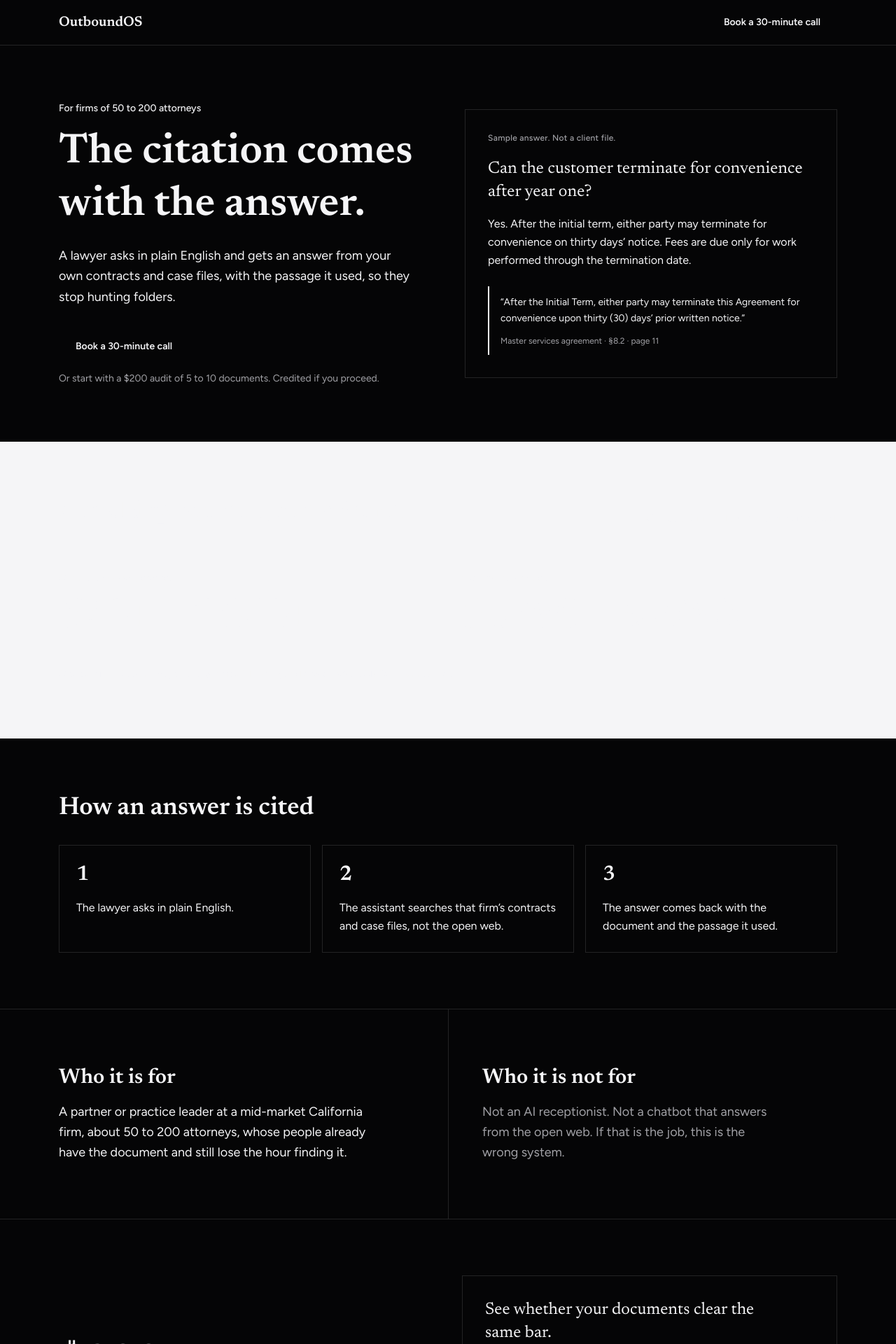
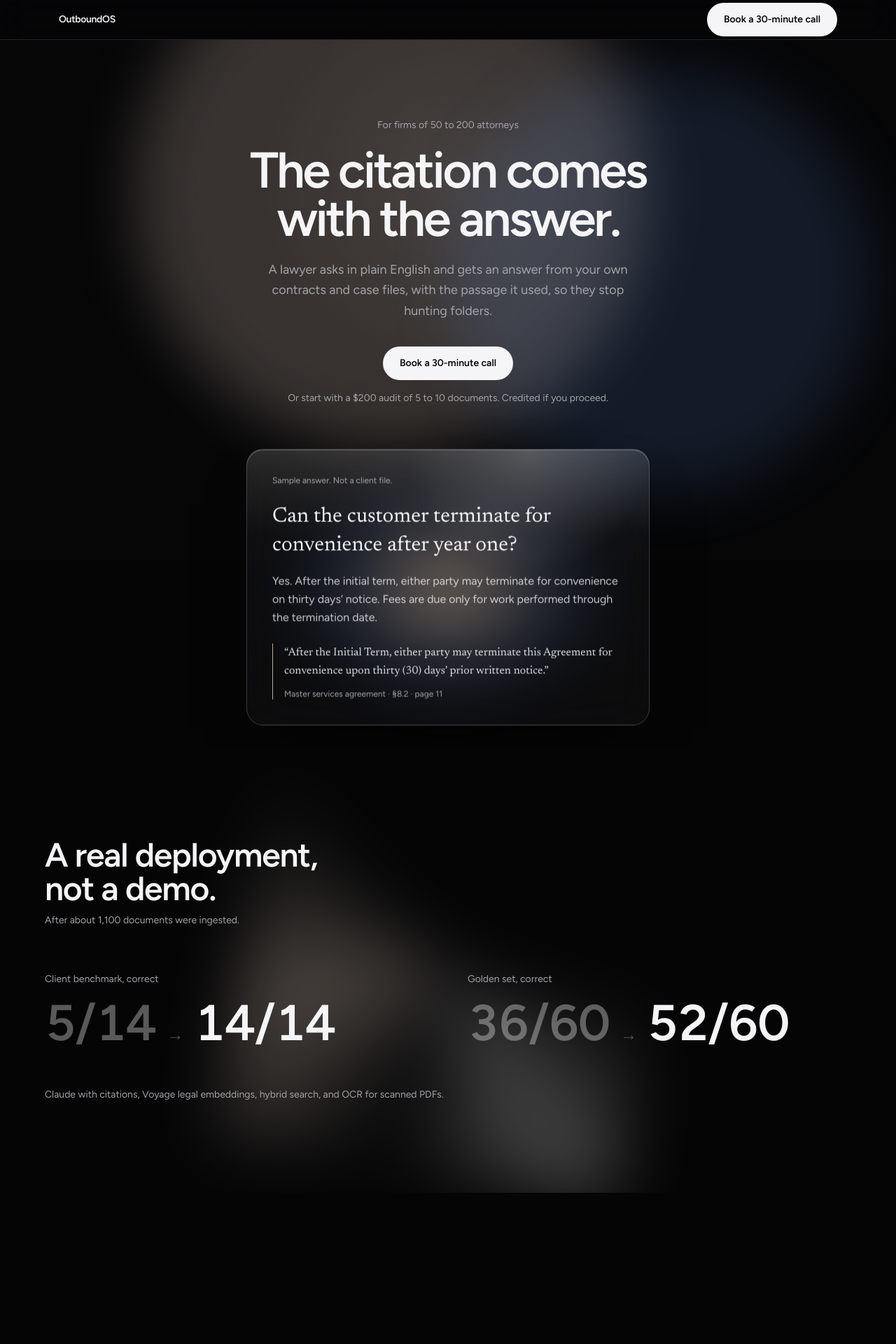
Before and after one commit to tylersortijas/outbound-os, a Next.js app: page / in a window 1280 px wide. Shown: the top 1920 px of the page at 70% size. Built offline with nearby package versions, Linux system fonts and the light colour scheme.

Commit message:
Add the dark product page interactions.
Glass sample card, drifting light, a scroll progress line, and the scores count up to the real result.

```diff
--- a/src/app/page.tsx
+++ b/src/app/page.tsx
@@ -1,140 +1,263 @@
+"use client";
+
+import { useEffect, useRef, useState, type MouseEvent } from "react";
+
 const CALENDLY = "https://calendly.com/francisco-r-outboundos/30min";
 const LINKEDIN = "https://www.linkedin.com/in/franciscoroncalli/";
 
-function BookButton({ className = "inline-flex" }: { className?: string }) {
+function BookButton({ className = "" }: { className?: string }) {
   return (
     <a
       href={CALENDLY}
       target="_blank"
       rel="noreferrer"
-      className={`min-h-12 items-center justify-center bg-copper px-6 text-sm font-semibold text-paper transition-colors duration-200 hover:bg-ink ${className}`}
+      className={`inline-flex min-h-12 items-center justify-center rounded-full bg-ink px-6 text-sm font-semibold text-canvas transition-transform duration-200 hover:scale-[1.03] ${className}`}
     >
       Book a 30-minute call
     </a>
   );
 }
 
+function Score({
+  from,
+  to,
+  den,
+  label,
+}: {
+  from: number;
+  to: number;
+  den: number;
+  label: string;
+}) {
+  const ref = useRef<HTMLDivElement>(null);
+  const [value, setValue] = useState(from);
+
+  useEffect(() => {
+    const el = ref.current;
+    if (!el) return;
+    let raf = 0;
+    const io = new IntersectionObserver(
+      ([entry]) => {
+        if (!entry.isIntersecting) return;
+        io.disconnect();
+        if (window.matchMedia("(prefers-reduced-motion: reduce)").matches) {
+          setValue(to);
+          return;
+        }
+        const start = performance.now();
+        const tick = (now: number) => {
+          const p = Math.min(1, (now - start) / 1200);
+          const eased = 1 - (1 - p) ** 3;
+          setValue(Math.round(from + (to - from) * eased));
+          if (p < 1) raf = requestAnimationFrame(tick);
+        };
+        raf = requestAnimationFrame(tick);
+      },
+      { threshold: 0.45 },
+    );
+    io.observe(el);
+    return () => {
+      io.disconnect();
+      cancelAnimationFrame(raf);
+    };
+  }, [from, to]);
+
+  return (
+    <div ref={ref}>
+      <p className="text-sm text-muted">{label}</p>
+      <p className="mt-4 flex flex-wrap items-baseline gap-x-4 font-sans text-5xl font-semibold tracking-tight tabular-nums md:text-7xl">
+        <span className="text-ink/35">
+          {from}/{den}
+        </span>
+        <span className="sr-only">to</span>
+        <span className="text-2xl text-ink/30" aria-hidden>
+          →
+        </span>
+        <span>
+          {value}/{den}
+        </span>
+      </p>
+    </div>
+  );
+}
+
+function ProductCard() {
+  const ref = useRef<HTMLElement>(null);
+
+  const onMove = (e: MouseEvent<HTMLElement>) => {
+    const el = ref.current;
+    if (!el || window.matchMedia("(prefers-reduced-motion: reduce)").matches) return;
+    const r = el.getBoundingClientRect();
+    const px = (e.clientX - r.left) / r.width;
+    const py = (e.clientY - r.top) / r.height;
+    el.style.transform = `rotateX(${(py - 0.5) * -8}deg) rotateY(${(px - 0.5) * 10}deg)`;
+    el.style.setProperty("--sx", `${px * 100}%`);
+    el.style.setProperty("--sy", `${py * 100}%`);
+  };
+
+  const onLeave = () => {
+    const el = ref.current;
+    if (!el) return;
+    el.style.transform = "rotateX(0deg) rotateY(0deg)";
+  };
+
+  return (
+    <div className="stage float relative mx-auto mt-16 max-w-xl">
+      <div className="halo absolute -inset-16 -z-10" aria-hidden />
+      <figure
+        ref={ref}
+        onMouseMove={onMove}
+        onMouseLeave={onLeave}
+        className="glass relative overflow-hidden rounded-3xl p-7 text-left transition-transform duration-200 ease-out will-change-transform md:p-9"
+        style={{ transformStyle: "preserve-3d" }}
+      >
+        <div className="glass-sheen pointer-events-none absolute inset-0" aria-hidden />
+        <figcaption className="relative text-xs text-muted">Sample answer. Not a client file.</figcaption>
+        <p className="relative mt-6 font-serif text-2xl leading-snug md:text-3xl">
+          Can the customer terminate for convenience after year one?
+        </p>
+        <p className="relative mt-4 leading-relaxed text-ink/80">
+          Yes. After the initial term, either party may terminate for convenience on thirty days’
+          notice. Fees are due only for work performed through the termination date.
+        </p>
+        <blockquote className="relative mt-6 border-l border-glow/80 pl-4">
+          <p className="font-serif text-base leading-relaxed text-ink/90">
+            “After the Initial Term, either party may terminate this Agreement for convenience upon
+            thirty (30) days’ prior written notice.”
+          </p>
+          <p className="mt-3 text-xs text-muted">Master services agreement · §8.2 · page 11</p>
+        </blockquote>
+      </figure>
+    </div>
+  );
+}
+
 export default function Home() {
+  const bar = useRef<HTMLDivElement>(null);
+  const hero = useRef<HTMLElement>(null);
+
+  useEffect(() => {
+    const onScroll = () => {
+      const el = bar.current;
+      if (!el) return;
+      const max = document.documentElement.scrollHeight - window.innerHeight;
+      el.style.transform = `scaleX(${max > 0 ? window.scrollY / max : 0})`;
+    };
+    onScroll();
+    window.addEventListener("scroll", onScroll, { passive: true });
+    return () => window.removeEventListener("scroll", onScroll);
+  }, []);
+
+  const onHeroMove = (e: MouseEvent<HTMLElement>) => {
+    const el = hero.current;
+    if (!el) return;
+    const r = el.getBoundingClientRect();
+    el.style.setProperty("--mx", `${e.clientX - r.left}px`);
+    el.style.setProperty("--my", `${e.clientY - r.top}px`);
+  };
+
   return (
-    <div className="min-h-screen bg-paper text-ink">
-      <header className="sticky top-0 z-20 border-b border-line bg-paper">
-        <div className="mx-auto flex h-16 max-w-6xl items-center justify-between px-5">
-          <p className="font-serif text-xl font-semibold">OutboundOS</p>
-          <BookButton className="hidden md:inline-flex" />
+    <div className="min-h-screen bg-canvas text-ink">
+      <div className="grain" aria-hidden />
+      <div
+        ref={bar}
+        className="fixed inset-x-0 top-0 z-40 h-px origin-left bg-ink"
+        style={{ transform: "scaleX(0)" }}
+        aria-hidden
+      />
+
+      <header className="sticky top-0 z-30 border-b border-line bg-canvas/55 backdrop-blur-xl">
+        <div className="mx-auto flex h-14 max-w-6xl items-center justify-between px-5">
+          <p className="text-sm font-semibold tracking-tight">OutboundOS</p>
+          <BookButton className="hidden min-h-10 px-5 md:inline-flex" />
         </div>
       </header>
 
       <main className="pb-24 md:pb-0">
-        <section className="mx-auto grid max-w-6xl items-center gap-12 px-5 py-14 md:grid-cols-2 md:py-20">
-          <div>
-            <p className="text-sm font-medium text-copper">For firms of 50 to 200 attorneys</p>
-            <h1 className="mt-4 font-serif text-5xl leading-tight font-semibold md:text-6xl">
+        <section
+          ref={hero}
+          onMouseMove={onHeroMove}
+          className="relative overflow-hidden px-5 pt-20 pb-8 text-center md:pt-28"
+          style={{
+            background:
+              "radial-gradient(640px circle at var(--mx, 50%) var(--my, 20%), rgba(255,255,255,0.07), transparent 42%)",
+          }}
+        >
+          <div className="aurora" aria-hidden>
+            <div className="aurora-a -top-40 left-1/2 -translate-x-[70%]" />
+            <div className="aurora-b top-10 left-1/2 -translate-x-[-10%]" />
+          </div>
+          <div className="relative mx-auto max-w-4xl">
+            <p className="text-sm text-muted">For firms of 50 to 200 attorneys</p>
+            <h1 className="display mx-auto mt-5 max-w-4xl text-5xl leading-[0.96] font-semibold tracking-[-0.045em] md:text-7xl">
               The citation comes with the answer.
             </h1>
-            <p className="mt-5 max-w-lg text-lg leading-relaxed">
+            <p className="mx-auto mt-6 max-w-xl text-lg leading-relaxed text-muted">
               A lawyer asks in plain English and gets an answer from your own contracts and case
               files, with the passage it used, so they stop hunting folders.
             </p>
-            <div className="mt-8">
-              <BookButton className="inline-flex w-full sm:w-auto" />
-              <p className="mt-3 text-sm text-muted">
+            <div className="mt-9">
+              <BookButton />
+              <p className="mt-4 text-sm text-muted">
                 Or start with a $200 audit of 5 to 10 documents. Credited if you proceed.
               </p>
             </div>
+            <ProductCard />
           </div>
-
-          <figure className="border border-line bg-paper p-6 shadow-lift md:p-8">
-            <figcaption className="text-xs font-medium tracking-wide text-muted">
-              Sample answer. Not a client file.
-            </figcaption>
-            <p className="mt-5 font-serif text-2xl leading-snug">
-              Can the customer terminate for convenience after year one?
-            </p>
-            <p className="mt-4 leading-relaxed">
-              Yes. After the initial term, either party may terminate for convenience on thirty
-              days’ notice. Fees are due only for work performed through the termination date.
-            </p>
-            <blockquote className="mt-6 border-l-2 border-copper bg-wash px-4 py-3">
-              <p className="text-sm leading-relaxed">
-                “After the Initial Term, either party may terminate this Agreement for convenience
-                upon thirty (30) days’ prior written notice.”
-              </p>
-              <p className="mt-3 text-xs text-muted">Master services agreement · §8.2 · page 11</p>
-            </blockquote>
-          </figure>
         </section>
 
-        <section className="bg-ink text-paper" aria-labelledby="proof-heading">
-          <div className="mx-auto max-w-6xl px-5 py-16 md:py-20">
-            <div className="flex flex-col gap-3 md:flex-row md:items-end md:justify-between">
-              <h2 id="proof-heading" className="font-serif text-3xl font-semibold md:text-4xl">
+        <section className="relative overflow-hidden px-5 py-24 md:py-32" aria-labelledby="proof-heading">
+          <div className="orbit absolute top-1/2 left-1/2 h-[36rem] w-[36rem] -translate-x-1/2 -translate-y-1/2" aria-hidden />
+          <div className="relative mx-auto max-w-6xl">
+            <div className="rise max-w-xl">
+              <h2 id="proof-heading" className="text-4xl font-semibold tracking-tight md:text-5xl">
                 A real deployment, not a demo.
               </h2>
-              <p className="text-sm text-wash">After about 1,100 documents were ingested.</p>
+              <p className="mt-3 text-sm text-muted">After about 1,100 documents were ingested.</p>
             </div>
-            <dl className="mt-10 grid gap-10 sm:grid-cols-2">
-              <div className="border-t border-rule pt-6">
-                <dt className="text-sm text-wash">Client benchmark, correct</dt>
-                <dd className="mt-4 flex flex-wrap items-baseline gap-x-4 gap-y-1 font-serif text-5xl font-semibold tabular-nums md:text-6xl">
-                  <span className="text-wash">5/14</span>
-                  <span className="sr-only">to</span>
-                  <span className="text-2xl text-wash" aria-hidden>
-                    →
-                  </span>
-                  <span>14/14</span>
-                </dd>
-              </div>
-              <div className="border-t border-rule pt-6">
-                <dt className="text-sm text-wash">Golden set, correct</dt>
-                <dd className="mt-4 flex flex-wrap items-baseline gap-x-4 gap-y-1 font-serif text-5xl font-semibold tabular-nums md:text-6xl">
-                  <span className="text-wash">36/60</span>
-                  <span className="sr-only">to</span>
-                  <span className="text-2xl text-wash" aria-hidden>
-                    →
-                  </span>
-                  <span>52/60</span>
-                </dd>
-              </div>
-            </dl>
-            <p className="mt-10 max-w-2xl text-sm leading-relaxed text-wash">
+            <div className="rise mt-16 grid gap-14 md:grid-cols-2">
+              <Score from={5} to={14} den={14} label="Client benchmark, correct" />
+              <Score from={36} to={52} den={60} label="Golden set, correct" />
+            </div>
+            <p className="rise mt-14 max-w-xl text-sm leading-relaxed text-muted">
               Claude with citations, Voyage legal embeddings, hybrid search, and OCR for scanned
               PDFs.
             </p>
           </div>
         </section>
 
-        <section className="mx-auto max-w-6xl px-5 py-16 md:py-20" aria-labelledby="how-heading">
-          <h2 id="how-heading" className="font-serif text-3xl font-semibold md:text-4xl">
+        <section className="mx-auto max-w-6xl px-5 py-8 md:py-16" aria-labelledby="how-heading">
+          <h2 id="how-heading" className="rise text-4xl font-semibold tracking-tight md:text-5xl">
             How an answer is cited
           </h2>
-          <ol className="mt-8 grid gap-4 md:grid-cols-3">
+          <ol className="mt-10 grid gap-4 md:grid-cols-3">
             {[
-              ["1", "The lawyer asks in plain English."],
-              ["2", "The assistant searches that firm’s contracts and case files, not the open web."],
-              ["3", "The answer comes back with the document and the passage it used."],
+              ["01", "The lawyer asks in plain English."],
+              ["02", "The assistant searches that firm\u2019s contracts and case files, not the open web."],
+              ["03", "The answer comes back with the document and the passage it used."],
             ].map(([n, text]) => (
-              <li key={n} className="border border-line bg-wash p-6">
-                <span className="font-serif text-3xl font-semibold text-copper tabular-nums">{n}</span>
-                <p className="mt-4 leading-relaxed">{text}</p>
+              <li key={n} className="rise glass rounded-3xl p-6">
+                <span className="text-sm text-glow tabular-nums">{n}</span>
+                <p className="mt-8 text-lg leading-relaxed">{text}</p>
               </li>
             ))}
           </ol>
         </section>
 
-        <section className="border-t border-line" aria-labelledby="who-heading">
+        <section className="mt-16 border-t border-line" aria-labelledby="who-heading">
           <div className="mx-auto grid max-w-6xl md:grid-cols-2">
-            <div className="px-5 py-14 md:py-20 md:pr-12">
-              <h2 id="who-heading" className="font-serif text-3xl font-semibold">
+            <div className="rise px-5 py-16 md:pr-16 md:pl-5">
+              <h2 id="who-heading" className="text-3xl font-semibold tracking-tight">
                 Who it is for
               </h2>
-              <p className="mt-4 max-w-md text-lg leading-relaxed">
+              <p className="mt-4 max-w-md text-lg leading-relaxed text-ink/80">
                 A partner or practice leader at a mid-market California firm, about 50 to 200
                 attorneys, whose people already have the document and still lose the hour finding
                 it.
               </p>
             </div>
-            <div className="border-t border-line bg-wash px-5 py-14 md:border-t-0 md:border-l md:py-20 md:pl-12">
-              <h2 className="font-serif text-3xl font-semibold">Who it is not for</h2>
+            <div className="rise border-t border-line px-5 py-16 md:border-t-0 md:border-l md:pr-5 md:pl-16">
+              <h2 className="text-3xl font-semibold tracking-tight">Who it is not for</h2>
               <p className="mt-4 max-w-md text-lg leading-relaxed text-muted">
                 Not an AI receptionist. Not a chatbot that answers from the open web. If that is
                 the job, this is the wrong system.
@@ -143,14 +266,14 @@ export default function Home() {
           </div>
         </section>
 
-        <section className="border-t border-line bg-wash" aria-labelledby="audit-heading">
-          <div className="mx-auto grid max-w-6xl items-center gap-10 px-5 py-16 md:grid-cols-2 md:py-20">
-            <div>
-              <p className="font-serif text-6xl font-semibold tabular-nums">$200</p>
-              <h2 id="audit-heading" className="mt-2 font-serif text-3xl font-semibold">
+        <section className="border-t border-line" aria-labelledby="audit-heading">
+          <div className="mx-auto grid max-w-6xl items-center gap-12 px-5 py-20 md:grid-cols-2 md:py-28">
+            <div className="rise">
+              <p className="text-7xl font-semibold tracking-tight tabular-nums md:text-8xl">$200</p>
+              <h2 id="audit-heading" className="mt-2 text-3xl font-semibold tracking-tight">
                 Accuracy audit
               </h2>
-              <ul className="mt-6 space-y-3 text-base leading-relaxed">
+              <ul className="mt-6 space-y-3 text-lg leading-relaxed text-ink/80">
                 <li>Send 5 to 10 of your documents.</li>
                 <li>Get a written report on how accurate the assistant is on them.</li>
                 <li>The $200 is credited toward the build if you proceed.</li>
@@ -159,28 +282,28 @@ export default function Home() {
                 The package starts at an $8,000 build plus $3,500 a month.
               </p>
             </div>
-            <div className="border border-line bg-paper p-6 shadow-lift md:p-8">
-              <p className="font-serif text-2xl leading-snug">
+            <div className="rise glass rounded-3xl p-7 md:p-9">
+              <p className="font-serif text-3xl leading-snug">
                 See whether your documents clear the same bar.
               </p>
               <p className="mt-3 text-sm leading-relaxed text-muted">
                 Thirty minutes. No software tour. If the volume is too thin, you will hear that.
               </p>
-              <BookButton className="mt-8 inline-flex w-full" />
+              <BookButton className="mt-8 w-full" />
               <address className="mt-8 border-t border-line pt-6 text-sm leading-relaxed not-italic">
                 <span className="block font-semibold">Francisco Roncalli</span>
-                <span className="block">OutboundOS Consulting LLC</span>
-                <a className="underline decoration-line underline-offset-4" href="mailto:francisco.r@outboundos.net">
+                <span className="block text-muted">OutboundOS Consulting LLC</span>
+                <a className="text-ink underline decoration-line underline-offset-4" href="mailto:francisco.r@outboundos.net">
                   francisco.r@outboundos.net
                 </a>
                 <span className="block">
-                  <a className="underline decoration-line underline-offset-4" href="tel:+18189380993">
+                  <a className="text-ink underline decoration-line underline-offset-4" href="tel:+18189380993">
                     (818) 938-0993
                   </a>
                 </span>
                 <span className="block text-muted">Los Angeles</span>
                 <a
-                  className="underline decoration-line underline-offset-4"
+                  className="text-ink underline decoration-line underline-offset-4"
                   href={LINKEDIN}
                   target="_blank"
                   rel="noreferrer"
@@ -193,8 +316,8 @@ export default function Home() {
         </section>
       </main>
 
-      <div className="fixed inset-x-0 bottom-0 z-20 border-t border-line bg-paper p-3 md:hidden">
-        <BookButton className="inline-flex w-full" />
+      <div className="fixed inset-x-0 bottom-0 z-30 border-t border-line bg-canvas/70 p-3 backdrop-blur-xl md:hidden">
+        <BookButton className="w-full" />
       </div>
     </div>
   );
```
